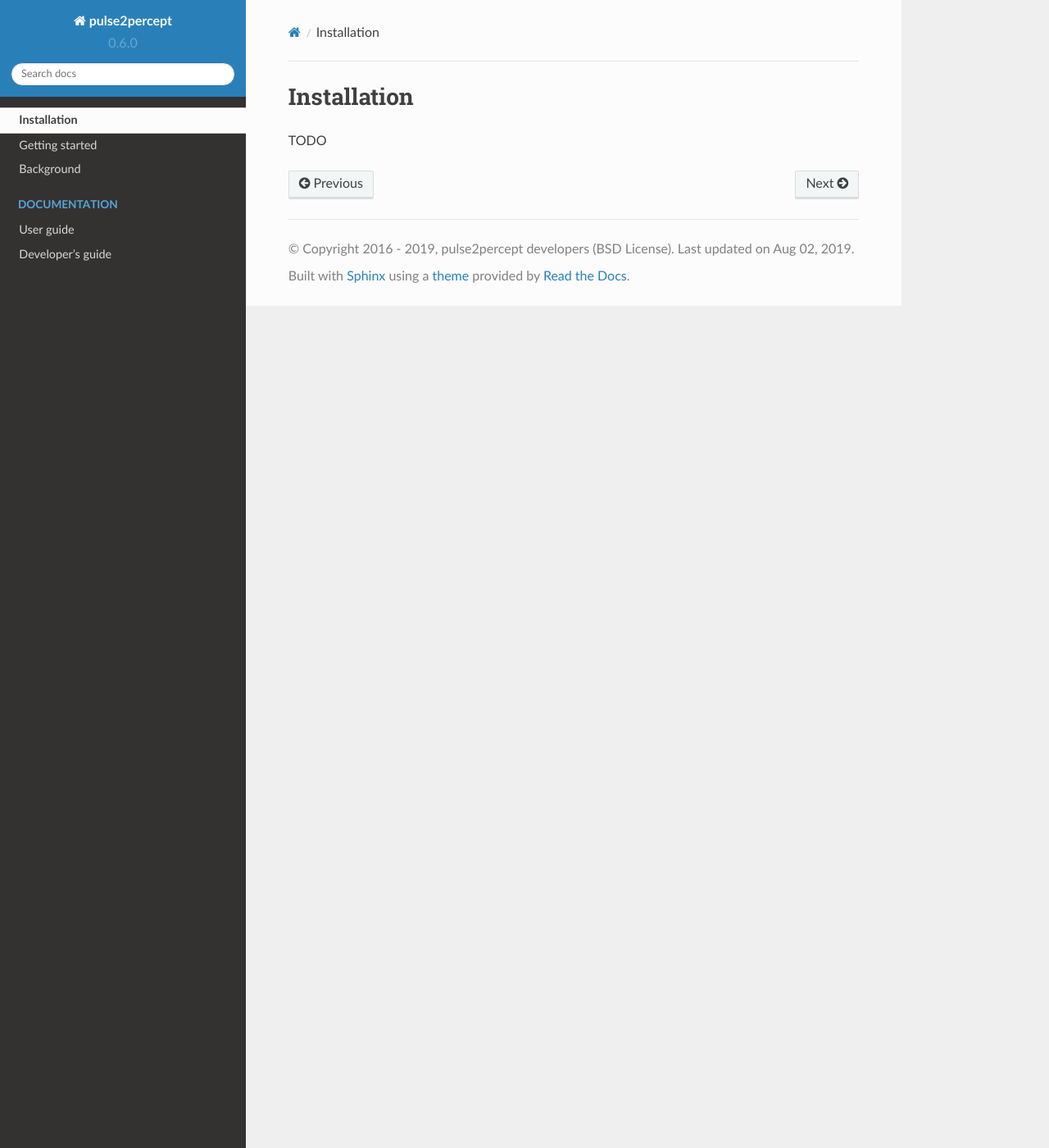
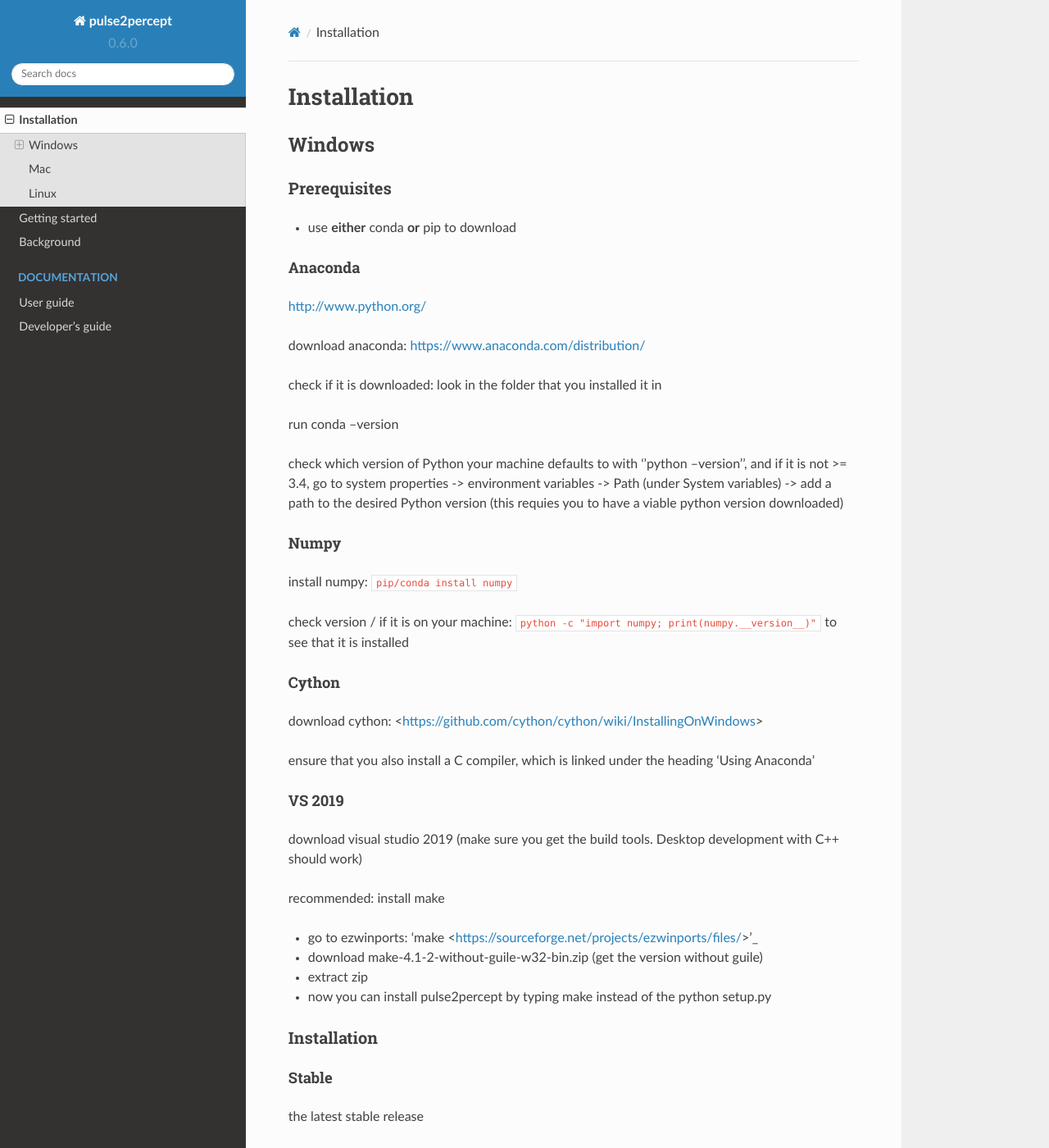
Before and after one commit to pulse2percept/pulse2percept, a Sphinx documentation site: the page built from doc/installation.rst, in a window 1280 px wide and 1400 px high. Shown: the whole window at 82% size. Built offline with Sphinx 7.4.7 and the Read the Docs theme 2.0.0, drawn with Linux system fonts in a browser that asks for light colours; pages that are not in the unit, such as notebooks, are missing from menus; some of the changed text lies outside the part shown.

Commit message:
Windows installation - first draft (#113)
Windows Installation documentation

```diff
--- a/doc/installation.rst
+++ b/doc/installation.rst
@@ -1,4 +1,75 @@
 Installation
 ============
 
-TODO
+*******
+Windows
+*******
+
+Prerequisites
+#################
+* use **either** conda **or** pip to download
+
+Anaconda
+*********************
+http://www.python.org/
+
+download anaconda: https://www.anaconda.com/distribution/
+
+check if it is downloaded: look in the folder that you installed it in
+
+run conda --version
+
+check which version of Python your machine defaults to with ''python --version'', and if it is not >= 3.4, go to system properties -> environment variables -> Path (under System variables) -> add a path to the desired Python version (this requies you to have a viable python version downloaded)
+
+Numpy
+*********************
+install numpy: ``pip/conda install numpy``
+
+check version / if it is on your machine: ``python -c "import numpy; print(numpy.__version__)"`` to see that it is installed
+
+Cython
+*********************
+download cython: <https://github.com/cython/cython/wiki/InstallingOnWindows>
+
+ensure that you also install a C compiler, which is linked under the heading 'Using Anaconda'
+
+VS 2019
+*********************
+download visual studio 2019 (make sure you get the build tools. Desktop development with C++ should work)
+
+recommended: install make
+
+* go to ezwinports: 'make <https://sourceforge.net/projects/ezwinports/files/>'_
+
+* download make-4.1-2-without-guile-w32-bin.zip (get the version without guile)
+
+* extract zip
+
+* now you can install pulse2percept by typing make instead of the python setup.py
+
+Installation
+############
+
+Stable
+*********************
+the latest stable release
+
+``(pip /conda) install pulse2percept``
+
+Development
+*********************
+the most recent pulse2percept
+
+``git clone https://github.com/uwescience/pulse2percept.git``
+
+``cd pulse2percept``
+
+``python setup.py install`` (otherwise use make)
+
+***
+Mac
+***
+
+*****
+Linux
+*****
```
Also changed, not shown: 1 other file.
